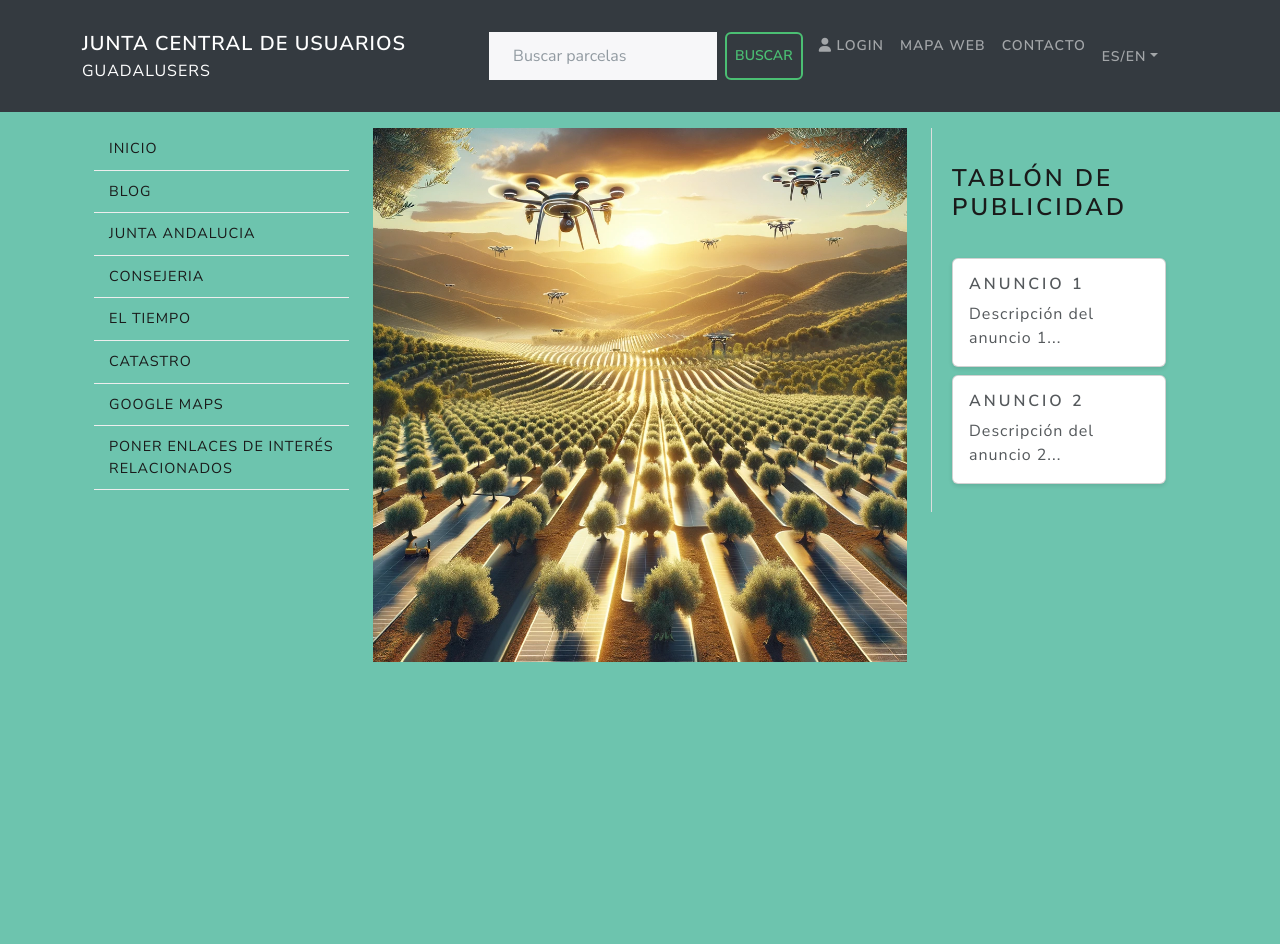
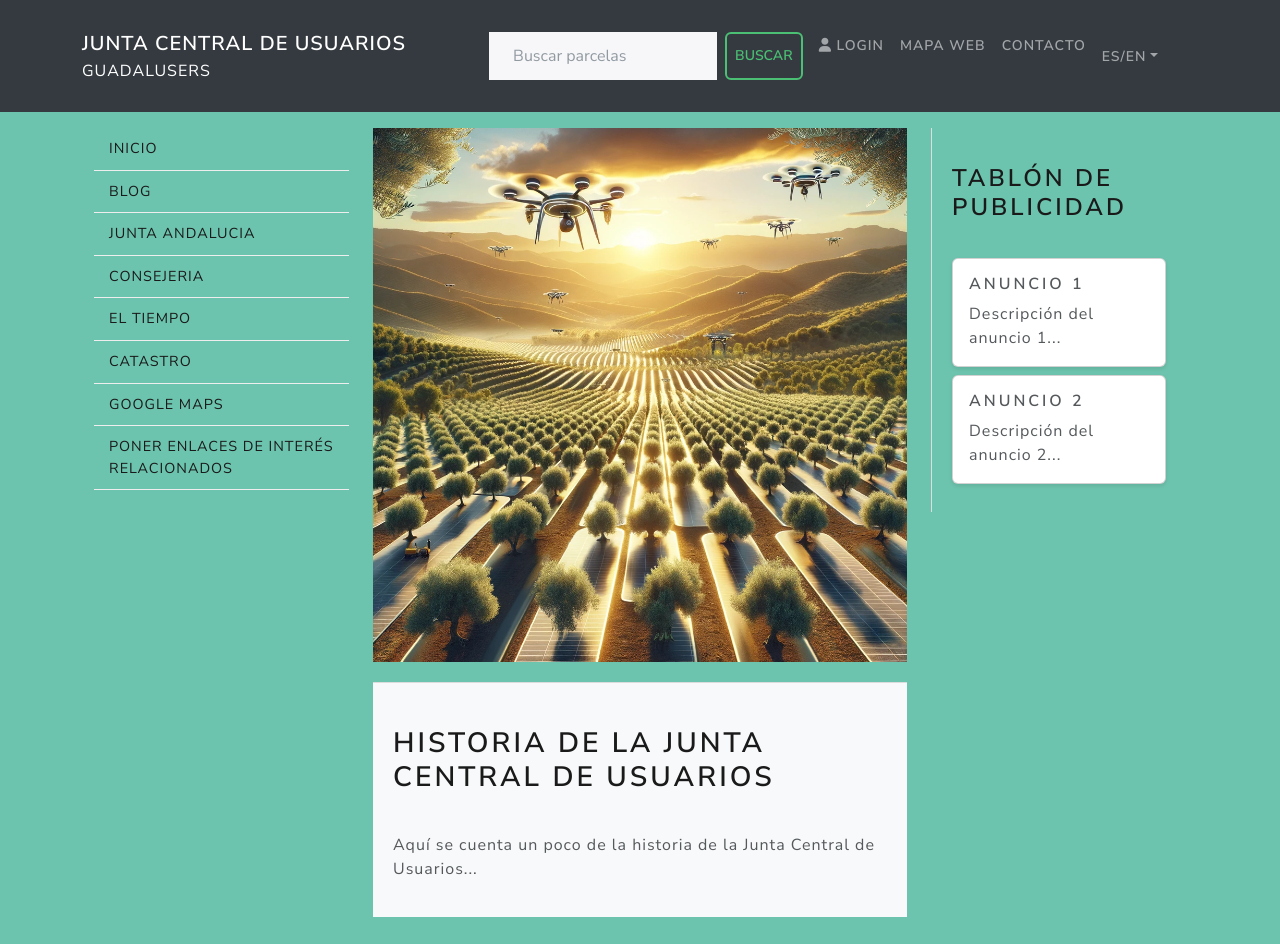
Before and after one commit to 6aligula/front_AppMalaga, a React (Create React App) app: page / in a window 1280 px wide. Built offline with nearby package versions, Linux system fonts and the light colour scheme.

Commit message:
add HistorySection component

```diff
--- /dev/null
+++ b/src/components/HistorySection.js
@@ -0,0 +1,21 @@
+import React from 'react';
+import { Container, Row, Col } from 'react-bootstrap';
+import './styles/HistorySection.css'; // Asegúrate de agregar tus estilos aquí
+
+const HistorySection = () => {
+    return (
+        <Container fluid className="history-section">
+            <Row>
+                <Col>
+                    <h2>Historia de la Junta Central de Usuarios</h2>
+                    <p>
+                        Aquí se cuenta un poco de la historia de la Junta Central de Usuarios...
+                        {/* Agrega más contenido o carga dinámicamente el contenido según sea necesario */}
+                    </p>
+                </Col>
+            </Row>
+        </Container>
+    );
+};
+
+export default HistorySection;
--- /dev/null
+++ b/src/components/styles/HistorySection.css
@@ -0,0 +1,14 @@
+/* HistorySection.css */
+.history-section {
+    padding: 20px;
+    background-color: #f8f9fa; /* Usa el color de fondo que prefieras */
+    border-top: 1px solid #dcdcdc; /* Si necesitas una línea de separación */
+}
+
+.history-section h2 {
+    margin-bottom: 15px;
+}
+
+.history-section p {
+    /* Estilos para el párrafo */
+}
--- a/src/screens/HomeScreen.js
+++ b/src/screens/HomeScreen.js
@@ -3,7 +3,7 @@ import { Row, Col, Container } from 'react-bootstrap';
 import Sidebar from '../components/Sidebar';
 //import MainContent from '../components/MainContent'; // Suponiendo que tienes un componente para el contenido principal
 import AdvertisingBoard from '../components/AdvertisingBoard';
-import Footer from "../components/Footer";
+import HistorySection from "../components/HistorySection";
 import foto from "../img/campo.webp";
 
 /*
@@ -27,7 +27,8 @@ const HomeScreen = () => {
                     <Sidebar />
                 </Col>
                 <Col xl={6} lg={8} md={12}>
-                    <img src={foto} alt="Malaga" style={{ width: '100%', height: 'auto' }} />
+                    <img src={foto} alt="Malaga" style={{ width: '100%', height: 'auto', marginBottom: '20px'  }} />
+                    <HistorySection/>
                 </Col>
                 <Col xl={3} lg={12} md={12}>
                     <AdvertisingBoard advertisements={advertisements} />
```
